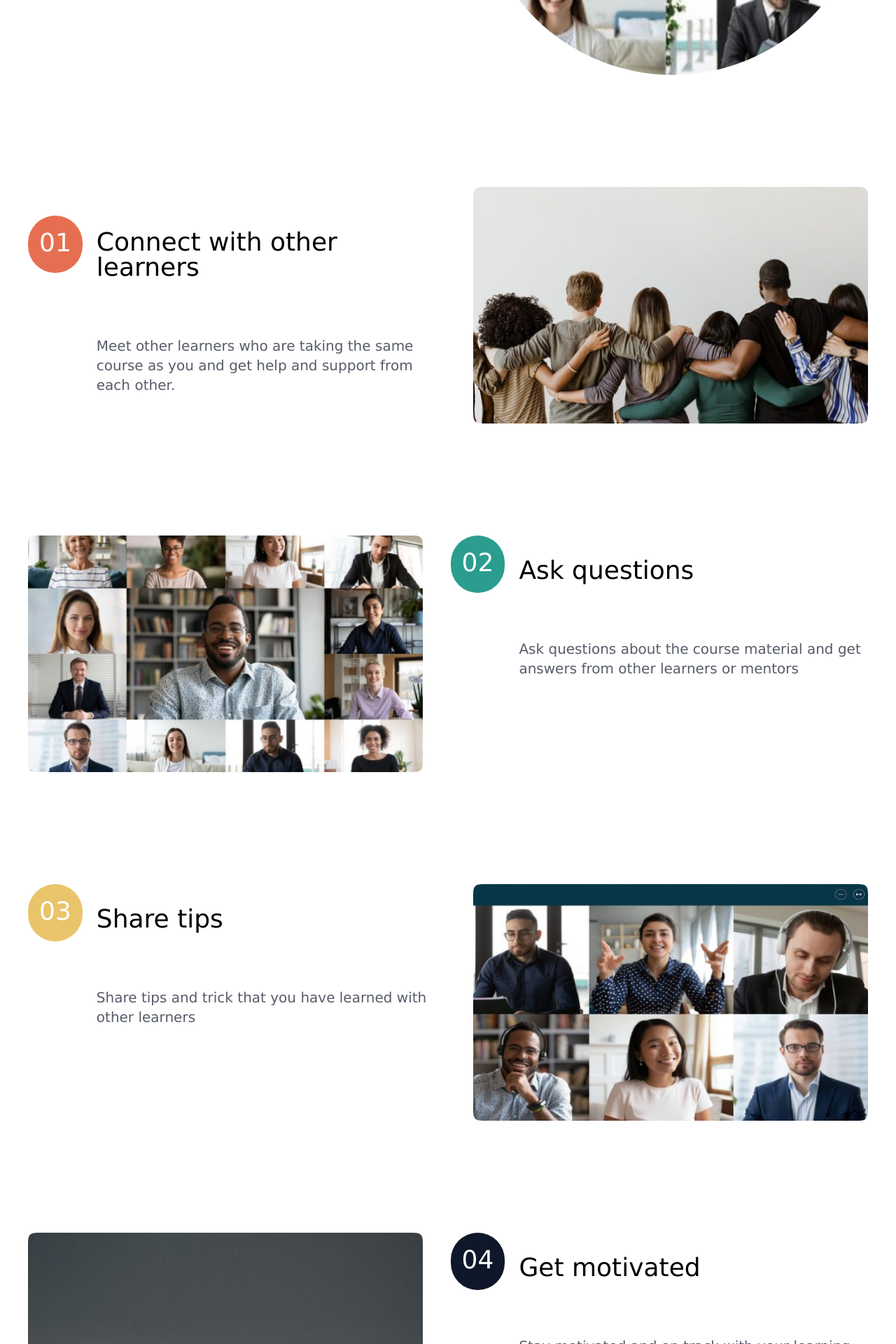
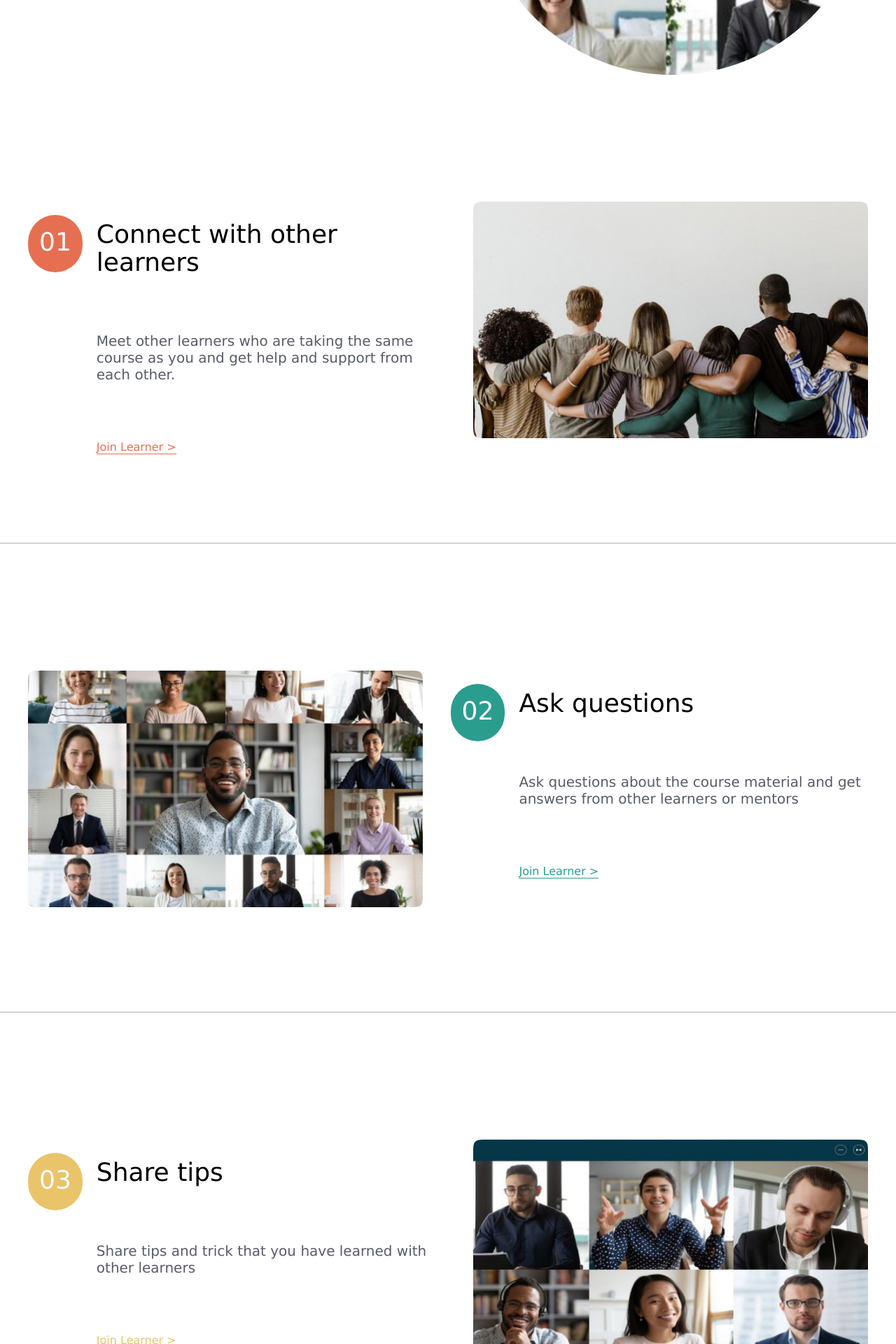
Before and after one commit to Clusterlearn/clusterlearn-app, a React (Create React App) app: page / in a window 1280 px wide. Shown: the part 880-2800 px from the top of the page at 70% size. Built offline with nearby package versions, Linux system fonts and the light colour scheme; the HTML template or start-up script is replaced by a standard one.

Commit message:
[Done: With the landing page responsivenes and also with the navbar]

```diff
--- a/src/Component/CardSection/Card.jsx
+++ b/src/Component/CardSection/Card.jsx
@@ -10,84 +10,126 @@ import AppContainer1 from "../AppContainer1/AppContainer1";
 function Card() {
   return (
     <div>
-      <AppContainer1>
-        <div>
+      <div>
+        <div className="">
           <div
             id="about"
-            className="flex flex-col-reverse lg:flex-row md:flex-row sm:flex-col-reverse flex-nowrap justify-between items-center gap-10 w-full h-full  mt-40
+            className=" px-10 flex lg:flex-row md:flex-row sm:flex-col flex-nowrap justify-between items-center gap-10 w-full h-full  mt-40
             "
           >
-            <div className="relative md:flex md:w-1/2 ">
+            <div className="lg:flex md:flex md:w-1/2 h-[340px] sm:mt-10">
               <Frame className="" digit={"01"} color={"#E76F51"} />
-              <div className="sm:text-center md:text-start font-ver md:mt-5 sm:mt-0 md:ml-5 sm:ml-0">
-                <h1 className="text-4xl font-normal leading-9">
+              <div className="sm:text-start md:text-start font-ver lg:-mt-8 md:mt-5 sm:mt-0 md:ml-5 sm:ml-0">
+                <h1 className="sm:mt-10 lg:text-4xl md:text-3xl sm:text-[20px] font-ver font-normal leading-9">
                   Connect with other learners
                 </h1>
-                <p className="md:mt-20 sm:mt-0 sm:my-6 md:my-0 text-custom-color text-xl font-normal leading-[28px]">
+                <p className="md:mt-20 sm:my-6 md:my-0 text-custom-color text-xl font-normal leading-[28px] lg:text-[20px] sm:text-[16px] sm:leading-6 sm:mt-8">
                   Meet other learners who are taking the same course as you and
                   get help and support from each other.
                 </p>
+                <div className=" lg:mt-20 md:mt-0 ">
+                  <span className="text-[16px] font-normal text-[#E76F51] font-ver cursor-pointer border-b border-[#E76F51]">
+                    Join Learner &gt;
+                  </span>
+                </div>
               </div>
             </div>
             <div className=" max-h-full">
               <img src={Card1} className="h-auto object-cover" alt="card one" />
             </div>
           </div>
+
+          {/* line */}
+          <div className=" w-full bg-gray-300 h-[2px] mt-32"></div>
+
           {/* second card */}
-          <div className="flex flex-col lg:flex-row md:flex-row sm:flex-col-reverse  flex-nowrap justify-between gap-10 w-full h-full  mt-40">
-            <div className="flex w-1/2 space-y-8">
+          <div className=" px-10 flex lg:flex-row md:flex-row sm:flex-col-reverse flex-nowrap justify-between items-center gap-10 w-full h-full  mt-40">
+            <div className="lg:flex md:flex md:w-1/2 h-[340px] sm:mt-10">
               <Frame digit={"02"} color={"#2A9D8F"} />
-              <div className="font-ver mt-5 ml-5">
-                <h1 className="text-4xl font-normal leading-9">
+              <div className="sm:text-start md:text-start font-ver lg:-mt-8 md:mt-5 sm:mt-0 md:ml-5 sm:ml-0">
+                <h1 className="sm:mt-10 lg:text-4xl md:text-3xl sm:text-[20px] font-ver font-normal leading-9">
                   Ask questions
                 </h1>
-                <p className="mt-20 text-custom-color text-xl font-normal leading-[28px]">
+                <p className="md:mt-20 sm:my-6 md:my-0 text-custom-color text-xl font-normal leading-[28px] lg:text-[20px] sm:text-[16px] sm:leading-6 sm:mt-8">
                   Ask questions about the course material and get answers from
                   other learners or mentors
                 </p>
+                <div className=" lg:mt-20 md:mt-0 ">
+                  <span className="text-[16px] font-normal text-[#2A9D8F] font-ver cursor-pointer border-b border-[#2A9D8F]">
+                    Join Learner &gt;
+                  </span>
+                </div>
               </div>
             </div>
             <div className=" max-h-full order-first">
               <img src={Card2} alt="card two" />
             </div>
           </div>
+
+          {/* line */}
+          <div className=" w-full bg-gray-300 h-[2px] mt-32"></div>
+
           {/* Third card */}
-          <div className="flex flex-col-reverse lg:flex-row md:flex-row sm:flex-col-reverse  flex-nowrap justify-between gap-10 w-full h-full  mt-40">
-            <div className="flex w-1/2 space-y-8">
+          <div className="px-10 flex lg:flex-row md:flex-row sm:flex-col flex-nowrap justify-between items-center gap-10 w-full h-full  mt-40">
+            <div className="lg:flex md:flex md:w-1/2 h-[340px] sm:mt-10">
               <Frame digit={"03"} color={"#E9C46A"} />
-              <div className="font-ver mt-5 ml-5">
-                <h1 className="text-4xl font-normal leading-9">Share tips</h1>
-                <p className="mt-20 text-custom-color text-xl font-normal leading-[28px]">
+              <div className="sm:text-start md:text-start font-ver lg:-mt-8 md:mt-5 sm:mt-0 md:ml-5 sm:ml-0">
+                <h1 className="sm:mt-10 lg:text-4xl md:text-3xl sm:text-[20px] font-ver font-normal leading-9">
+                  Share tips
+                </h1>
+                <p className="md:mt-20 sm:my-6 md:my-0 text-custom-color text-xl font-normal leading-[28px] lg:text-[20px] sm:text-[16px] sm:leading-6 sm:mt-8">
                   Share tips and trick that you have learned with other learners
                 </p>
+                <div className=" lg:mt-20 md:mt-0 ">
+                  <span className="text-[16px] font-normal text-[#E9C46A] font-ver cursor-pointer border-b border-[#E9C46A]">
+                    Join Learner &gt;
+                  </span>
+                </div>
               </div>
             </div>
             <div className=" max-h-full">
               <img src={Card3} alt="card 3" />
             </div>
           </div>
+
+          {/* line */}
+          <div className=" w-full bg-gray-300 h-[2px] mt-32"></div>
+
+
+
           {/* fourth card */}
-          <div className="flex flex-col lg:flex-row md:flex-row sm:flex-col-reverse  flex-nowrap justify-between gap-10 w-full h-full  my-40">
-            <div className="flex w-1/2 space-y-8">
+          <div className="px-10 flex lg:flex-row md:flex-row sm:flex-col-reverse flex-nowrap justify-between items-center gap-10 w-full h-full  mt-40">
+            <div className="lg:flex md:flex md:w-1/2 h-[340px] sm:mt-10">
               <Frame digit={"04"} color={"#0F172A"} />
-              <div className="font-ver mt-5 ml-5">
-                <h1 className="text-4xl font-normal leading-9">
+              <div className="sm:text-start md:text-start font-ver lg:-mt-8 md:mt-5 sm:mt-0 md:ml-5 sm:ml-0">
+                <h1 className="sm:mt-10 lg:text-4xl md:text-3xl sm:text-[20px] font-ver font-normal leading-9">
                   Get motivated
                 </h1>
-                <p className="mt-20 text-custom-color text-xl font-normal leading-[28px]">
+                <p className="md:mt-20 sm:my-6 md:my-0 text-custom-color text-xl font-normal leading-[28px] lg:text-[20px] sm:text-[16px] sm:leading-6 sm:mt-8">
                   Stay motivated and on track with your learning by connecting
                   with other learners who are currently working towards same
                   goals.
                 </p>
+                <div className=" lg:mt-20 md:mt-0 ">
+                  <span className="text-[16px] font-normal text-[#0F172A] font-ver cursor-pointer border-b border-[#0F172A]">
+                    Join Learner &gt;
+                  </span>
+                  </div>
               </div>
             </div>
             <div className=" max-h-full order-first">
               <img src={Card4} alt="card 4" />
             </div>
           </div>
+
+          {/* line */}
+          <div className=" w-full bg-gray-300 h-[2px] mt-32"></div>
+
+
+
           {/* fifth card */}
-          <div className="flex flex-col-reverse lg:flex-row md:flex-row sm:flex-col-reverse  flex-nowrap justify-between gap-10 w-full h-full  mt-40">
-            <div className="flex w-1/2 space-y-8">
+          <div className="px-10 flex lg:flex-row md:flex-row sm:flex-col flex-nowrap justify-between items-center gap-10 w-full h-full  mt-40">
+            <div className="lg:flex md:flex md:w-1/2 h-[340px] sm:mt-10">
               <Frame
                 digit={"05"}
                 color={"#fff"}
@@ -96,22 +138,29 @@ function Card() {
                 borderRadius={100}
                 borderColor={"#0f172a"}
               />
-              <div className="font-ver mt-5 ml-5">
-                <h1 className="text-4xl font-normal leading-9">
+              <div className="sm:text-start md:text-start font-ver lg:-mt-8 md:mt-5 sm:mt-0 md:ml-5 sm:ml-0">
+                <h1 className="sm:mt-10 lg:text-4xl md:text-3xl sm:text-[20px] font-ver font-normal leading-9">
                   Get matched with mentors
                 </h1>
-                <p className="mt-20 text-custom-color text-xl font-normal leading-[28px]">
+                <p className="md:mt-20 sm:my-6 md:my-0 text-custom-color text-xl font-normal leading-[28px] lg:text-[20px] sm:text-[16px] sm:leading-6 sm:mt-8">
                   Get matched with mentors who can help you with learning and
                   give you personalized advice.
                 </p>
+                <div className=" lg:mt-20 md:mt-0 ">
+                  <span className="text-[16px] font-normal text-[#0F172A] font-ver cursor-pointer border-b border-[#0F172A]">
+                    Join Learner &gt;
+                  </span>
+                </div>
               </div>
             </div>
             <div className=" max-h-full">
               <img src={Card5} alt="card 5" />
             </div>
           </div>
+
+
         </div>
-      </AppContainer1>
+      </div>
     </div>
   );
 }
--- a/src/Component/MentorSection/Mentor.jsx
+++ b/src/Component/MentorSection/Mentor.jsx
@@ -8,7 +8,7 @@ function Mentor() {
       <AppContainer1>
         <div
           id="contact"
-          className="bg-darkblue rounded-2xl mt-40 h-[472px] pt-36 px-48 flex flex-col items-center justify-center text-center "
+          className="  bg-darkblue rounded-2xl mt-40 h-[472px] pt-36 px-48 flex flex-col items-center justify-center text-center "
         >
           <h1 className="font-ver font-normal text-white  text-center text-[48px] leading-[60px]">
             Unlock your potential to
--- a/src/Component/Testimonial/Testimonial.jsx
+++ b/src/Component/Testimonial/Testimonial.jsx
@@ -9,14 +9,14 @@ function Testimonial() {
   return (
     <AppContainer1>
       <div>
-        <div id="testimonial" className="md:flex md:flex-row gap-10 w-full mt-40">
-          <span className="max-w-1/2 bg-testimonial-color-bg-1 w-[660px] h-[512px] rounded-xl">
-            <h1 className="font-ver font-normal leading-[45px] text-center px-5 py-20 w-[540px] h-[220px] text-darkblue text-[28px]">
+        <div id="testimonial" className="md:flex md:flex-row gap-10 w-full mt-40 overflow-hidden">
+          <span className=" max-w-1/2 lg:bg-testimonial-color-bg-1 md:bg-testimonial-color-bg-1 sm:bg-red-500 w-[660px] h-[512px] rounded-xl">
+            <h1 className=" sm:text-[12px] font-ver font-normal md:leading-[45px] lg:leading-[45px] text-center px-5 py-20 md:w-[540px] lg:w-[540px] nmd:h-[220px] lg:h-[220px] text-darkblue md:text-[28px] lg:text-[28px]">
               “I have connected with up to 10 groups through my development
               process. And my groups has been so helpful throughout”
             </h1>
             {/* image and text */}
-            <div className="flex px-7 mt-20">
+            <div className="flex px-7 lg:mt-20 md:mt-0 sm:mt-0">
               <img
                 style={{ borderRadius: "3rem 3rem 3rem 3rem" }}
                 src={GoodFace}
@@ -34,12 +34,12 @@ function Testimonial() {
           </span>
 
           <span className="max-w-1/2 bg-testimonial-color-bg-2 w-[660px] h-[512px] rounded-xl">
-            <h1 className="font-ver font-normal leading-[45px] text-center px-5 py-20 w-[540px] h-[220px] text-darkblue text-[28px]">
+            <h1 className="sm:text-[12px] font-ver font-normal md:leading-[45px] lg:leading-[45px] text-center px-5 py-20 md:w-[540px] lg:w-[540px] nmd:h-[220px] lg:h-[220px] text-darkblue md:text-[28px] lg:text-[28px]">
               “I have connected with up to 10 groups through my development
               process. And my groups has been so helpful throughout”
             </h1>
             {/* image and text */}
-            <div className="flex px-7 mt-20">
+            <div className="flex px-7 lg:mt-20  md:mt-0 sm:mt-0">
               <img
                 style={{ borderRadius: "3rem 3rem 3rem 3rem" }}
                 src={GoodFace}
```
Also changed, not shown: src/Component/Footer/Footer.jsx (+28 -24 lines), src/Component/Header/Header.jsx (+43 -8 lines), src/Component/HeroSection_1/Hero_Section1.jsx (+7 -7 lines).
